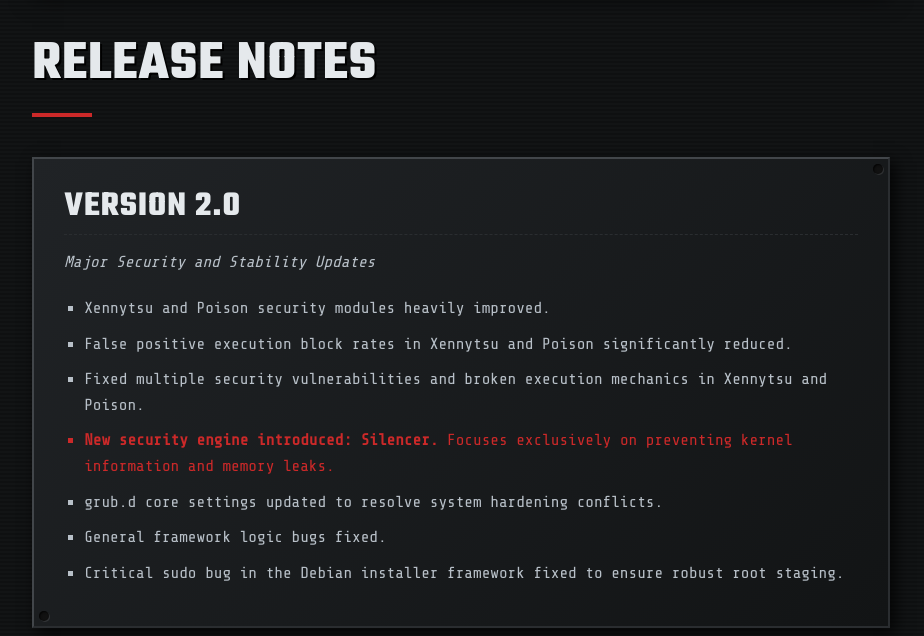
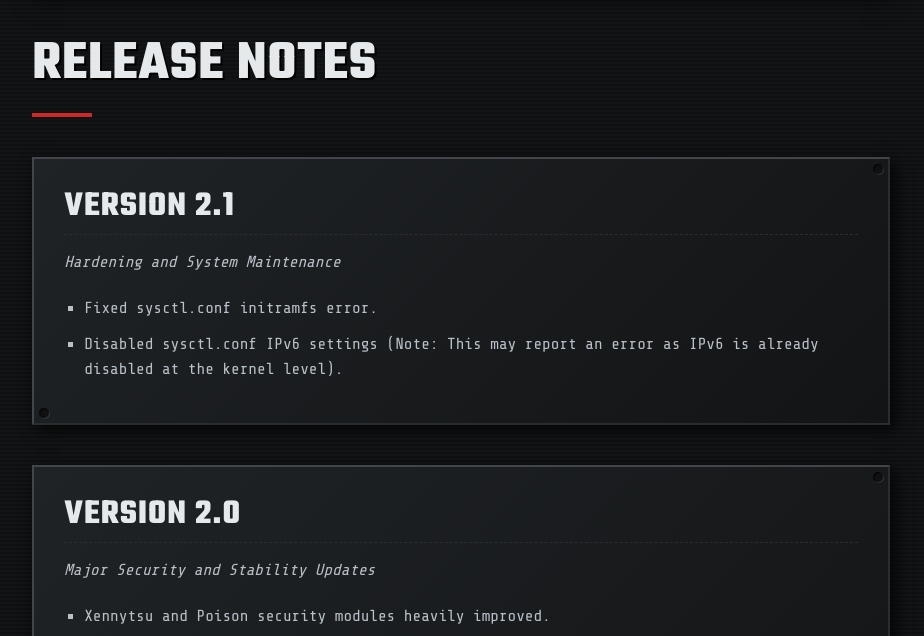
Before and after one commit to Nixovena/slarpx, a plain HTML site: page releases.html in a window 1280 px wide. Shown: the part 96-732 px from the top of the page, without its empty margins (179-1103 px from the left). Drawn offline with nearby package versions, Linux system fonts and the light colour scheme.

Commit message:
New release / bug fix - site update

```diff
--- a/releases.html
+++ b/releases.html
@@ -4,7 +4,7 @@
 <head>
     <meta charset="UTF-8">
     <meta name="viewport" content="width=device-width, initial-scale=1.0">
-    <title>DEPLOYMENTS - SLARPX</title>
+    <title>Releases - SLARPX</title>
     <link rel="icon" type="image/png" href="Assets/slarpx.png">
     <link rel="stylesheet" href="style.css">
 </head>
@@ -27,6 +27,15 @@
 
         <h1 class="page-title">Release Notes</h1>
         <div class="title-underline"></div>
+
+        <div class="armor-plate">
+            <h2>Version 2.1</h2>
+            <p style="font-style: italic; color: var(--text-muted); margin-bottom: 20px;">Hardening and System Maintenance</p>
+            <ul style="list-style-type: square; padding-left: 20px;">
+                <li style="margin-bottom: 10px;">Fixed sysctl.conf initramfs error.</li>
+                <li style="margin-bottom: 10px;">Disabled sysctl.conf IPv6 settings (Note: This may report an error as IPv6 is already disabled at the kernel level).</li>
+            </ul>
+        </div>
 
         <div class="armor-plate">
             <h2>Version 2.0</h2>
```
